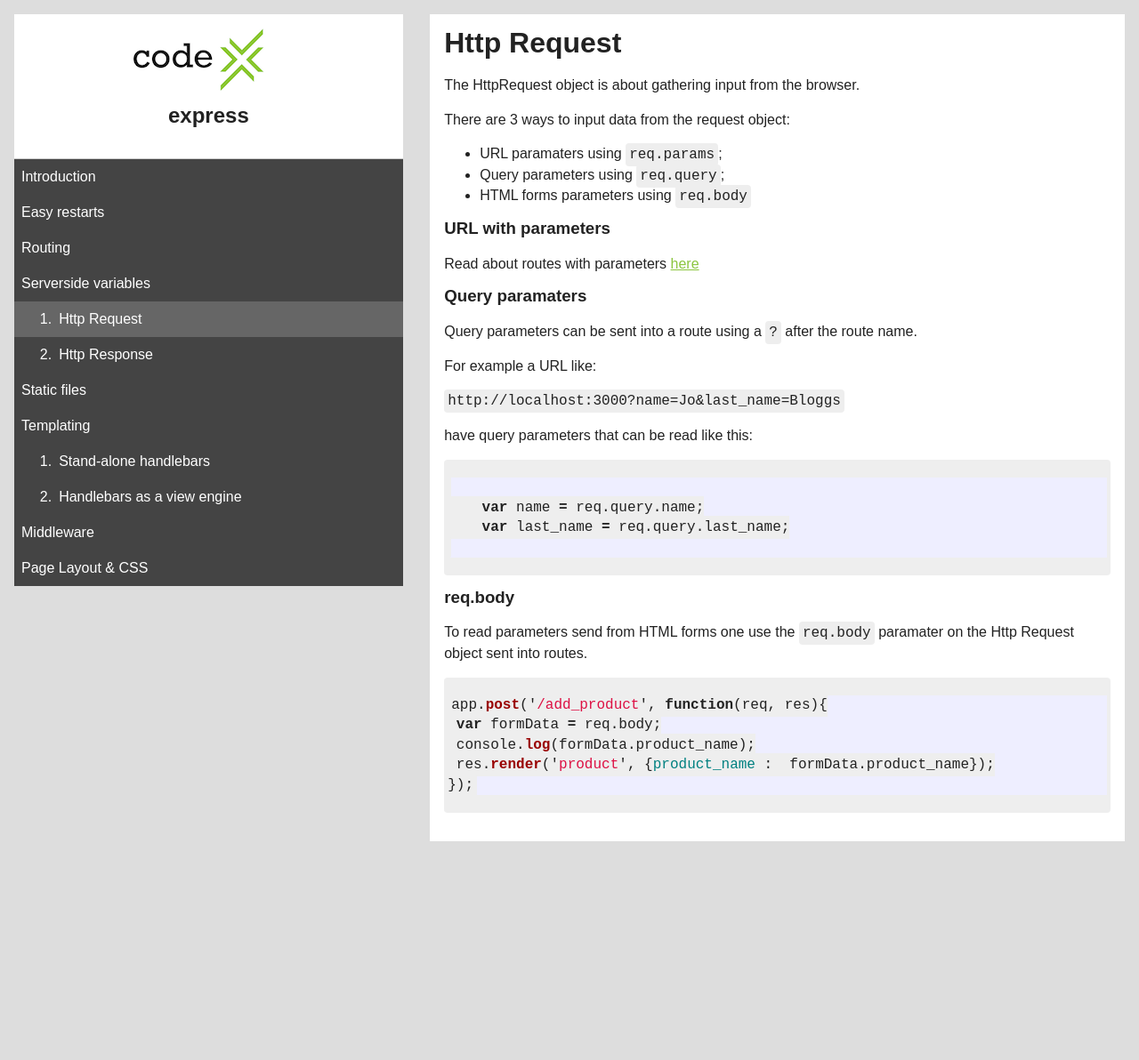
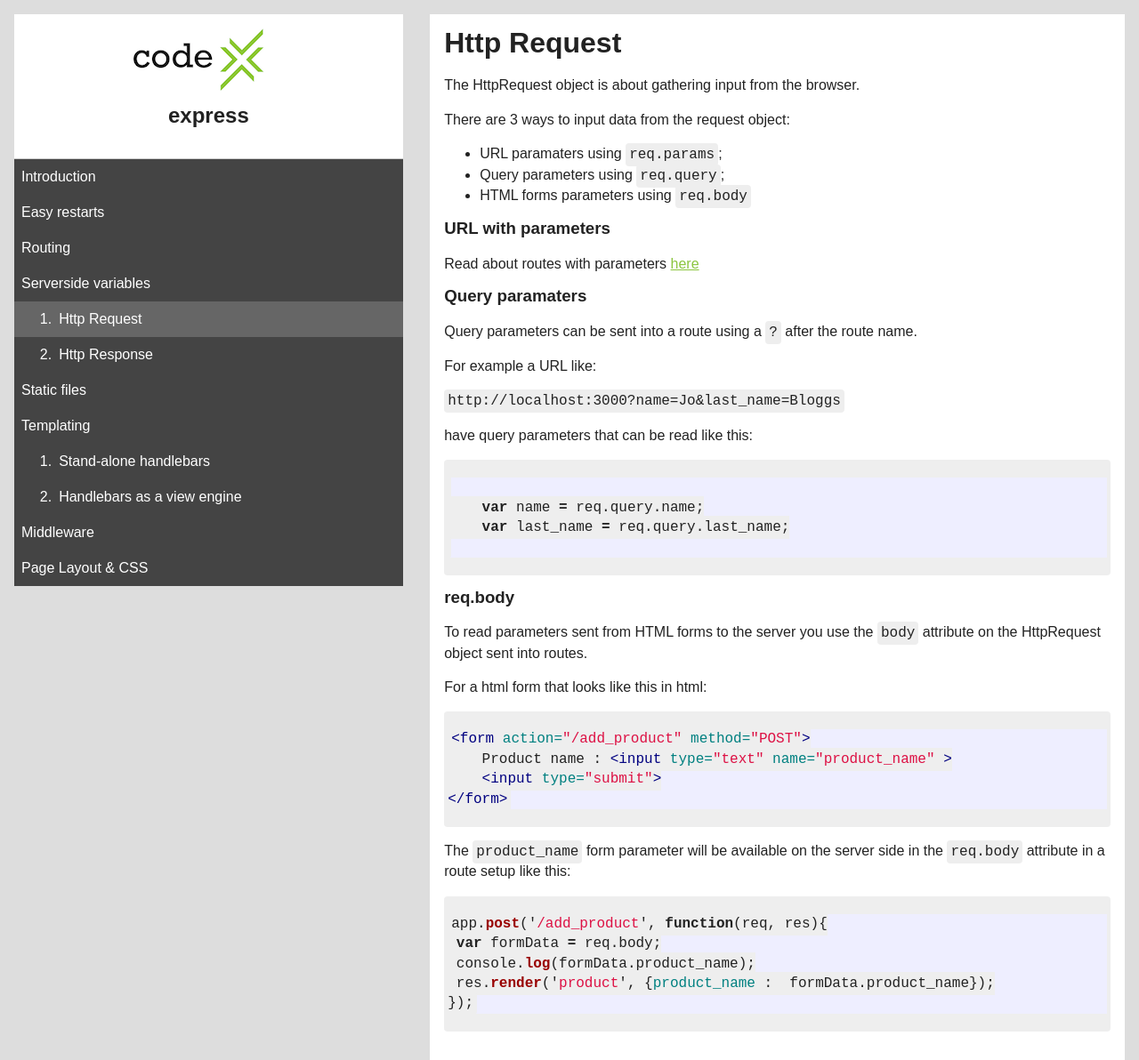
Before and after one commit to codex-academy/expressjs-intro, a Jekyll site: the page built from steps/http_request.md, in a window 1280 px wide. Shown: the whole page at 89% size. Built offline with Jekyll 4.4.1, drawn with Linux system fonts in a browser that asks for light colours; before the commit the page ends 946 px from its top, so only the background shows below that.

Commit message:
add html form example

````diff
--- a/steps/http_request.md
+++ b/steps/http_request.md
@@ -35,7 +35,18 @@ have query parameters that can be read like this:
 
 ### req.body
 
-To read parameters send from HTML forms one use the `req.body` paramater on the Http Request object sent into routes.
+To read parameters sent from HTML forms to the server you use the `body` attribute on the HttpRequest object sent into routes.
+
+For a html form that looks like this in html:
+
+```html
+<form action="/add_product" method="POST">
+    Product name : <input type="text" name="product_name" >
+    <input type="submit">
+</form>
+```
+
+The `product_name` form parameter will be available on the server side in the `req.body` attribute in a route setup like this:
 
 ```javascript
 app.post('/add_product', function(req, res){
````
